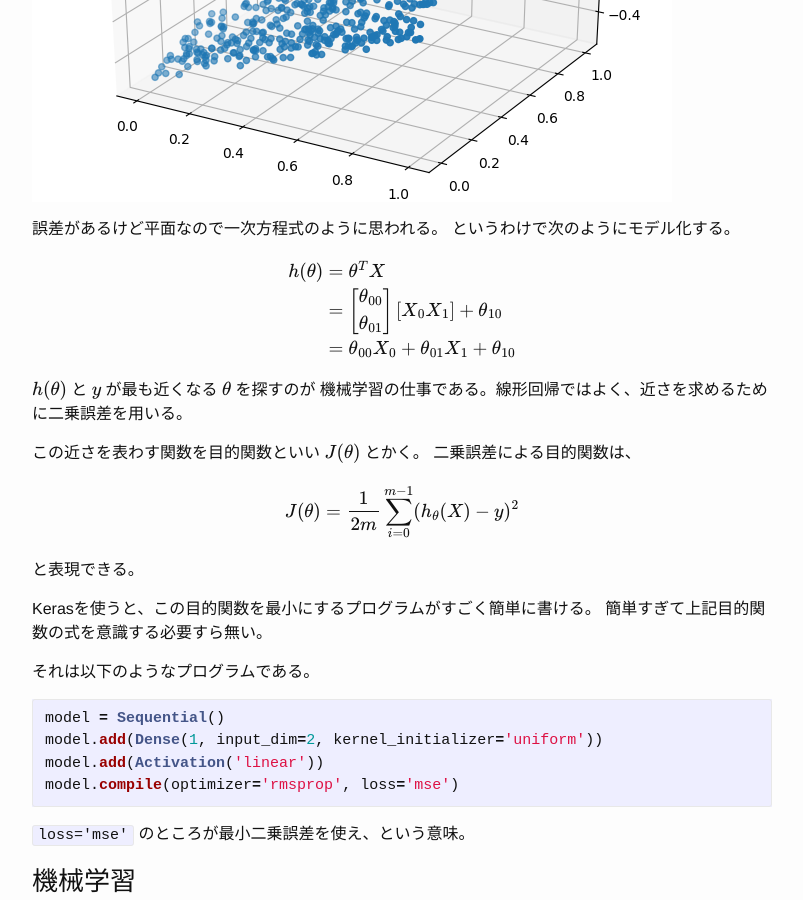
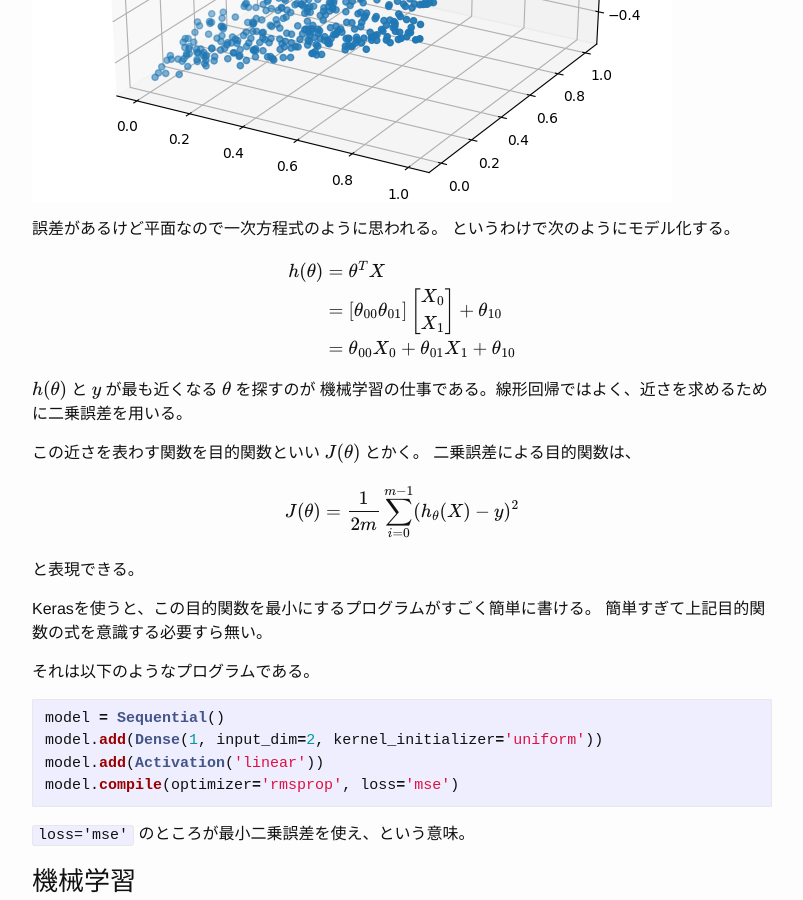
Before and after one commit to kikei/kikei.github.io, a Jekyll site: the page built from _posts/2017-07-28-keras3.md, in a window 1280 px wide and 900 px high, scrolled down 2392 px. Shown: the whole window, without its empty margins (238-1041 px from the left). Built offline with Jekyll 4.4.1, drawn with Linux system fonts in a browser that asks for light colours; formulas are drawn with MathJax 3.

Commit message:
fix bad equation for linear regression analysis

```diff
--- a/_posts/2017-07-28-keras3.md
+++ b/_posts/2017-07-28-keras3.md
@@ -87,11 +87,11 @@ $$
 \begin{align}
 h(\theta) &= \theta^T X \\
           &= \begin{bmatrix}
-               \theta_{00} \\
-               \theta_{01} \\
+               \theta_{00} \theta_{01}
              \end{bmatrix}
              \begin{bmatrix}
-               X_0 X_1
+               X_0 \\
+			   X_1
              \end{bmatrix} +
 			 \theta_{10} \\
           &= \theta_{00} X_0 + \theta_{01} X_1 + \theta_{10}
```
